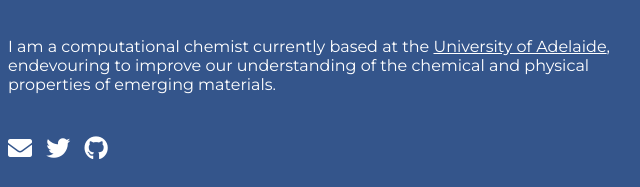
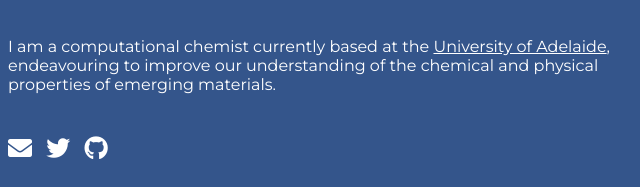
Before and after one commit to jackevansadl/jackevansadl.github.io, a plain HTML site: page index.html in a window 1280 px wide. Shown: the part 566-753 px from the top of the page, 632-1272 px from the left. Drawn offline with Linux system fonts and the light colour scheme; some icons are missing.

Commit message:
Update index.html

```diff
--- a/index.html
+++ b/index.html
@@ -37,7 +37,7 @@
             <img src="images/portrait.jpg" class="portrait" alt="Portrait" />
         </div>
         <div class="column right"><h1>Hello.</h1><h2>I am Jack D. Evans.</h2>
-            <p>I am a computational chemist currently based at the <a href="https://www.adelaide.edu.au">University of Adelaide</a>, endevouring to improve our understanding of the chemical and physical properties of emerging materials.
+            <p>I am a computational chemist currently based at the <a href="https://www.adelaide.edu.au">University of Adelaide</a>, endeavouring to improve our understanding of the chemical and physical properties of emerging materials.
 </p>
 
             <div class="links"><a rel="me" href="mailto:j.evans@adelaide.edu.au" title="E-mail">
```
